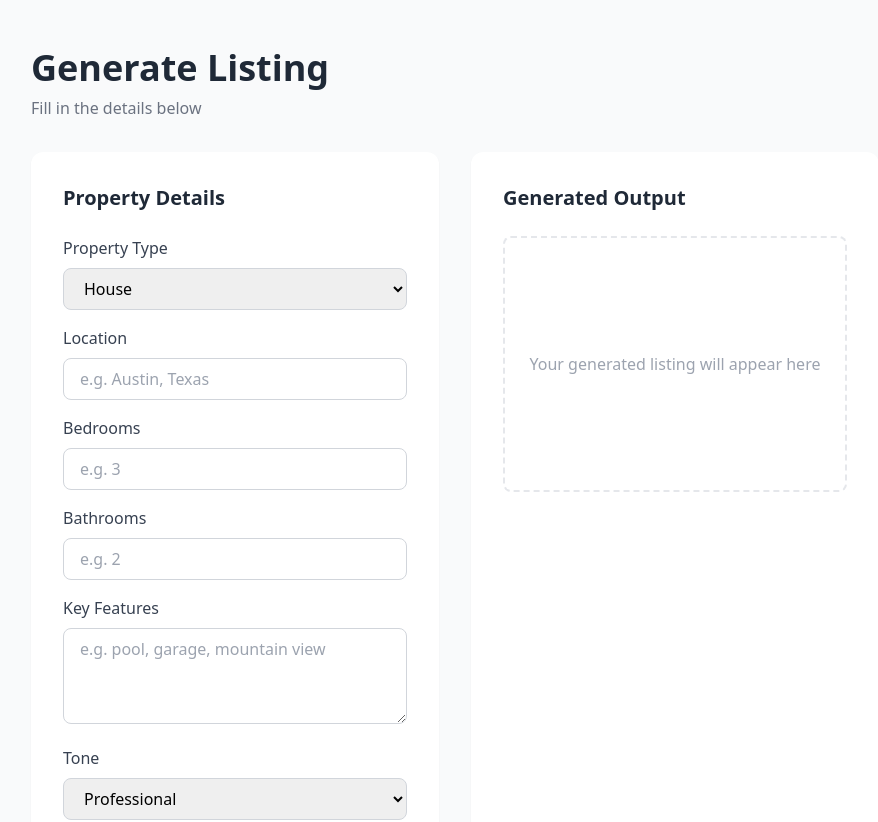
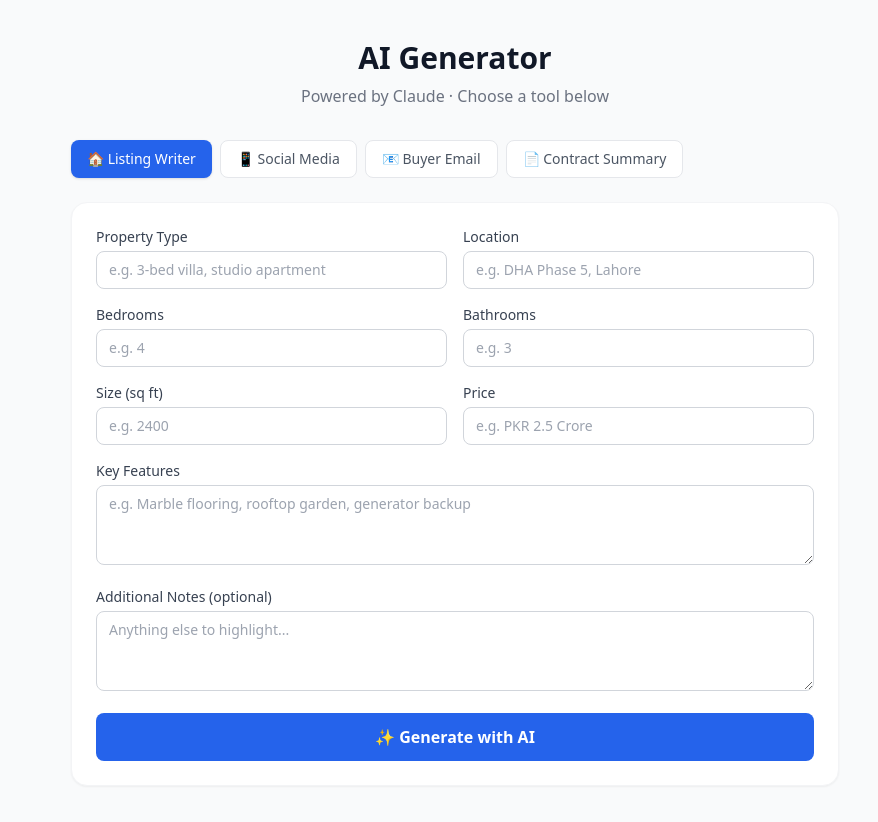
Before and after one commit to khancodewala/listingai, a Next.js app: page /generate in a window 1280 px wide. Shown: the top 822 px of the page, without its empty margins (185-1063 px from the left). Built offline with nearby package versions, Linux system fonts and the light colour scheme.

Commit message:
Add Claude AI integration

```diff
--- /dev/null
+++ b/app/api/generate/route.js
@@ -0,0 +1,57 @@
+import Anthropic from "@anthropic-ai/sdk";
+
+const client = new Anthropic({
+  apiKey: process.env.ANTHROPIC_API_KEY,
+});
+
+const SYSTEM_PROMPTS = {
+  listing: "You are an expert real estate copywriter. Write professional, engaging, and persuasive property listing descriptions that highlight key features, benefits, and lifestyle appeal. Format with a compelling headline, main description (150-200 words), and a bullet-point highlights section.",
+  social: "You are a social media expert for real estate. Create engaging posts for Instagram and Facebook. Include relevant emojis, a strong hook, property highlights, a call-to-action, and 5-8 relevant hashtags.",
+  email: "You are a professional real estate agent writing buyer follow-up emails. Write warm, personalized, and professional emails that build rapport and include a clear next step. Keep it concise but persuasive.",
+  contract: "You are a real estate attorney assistant. Summarize contracts in plain English. Structure: 1) Key Parties, 2) Property Details, 3) Price and Payment Terms, 4) Important Dates, 5) Key Conditions, 6) Important Clauses.",
+};
+
+function buildPrompt(feature, data) {
+  if (feature === "listing") {
+    return "Write a property listing for: Property Type: " + (data.propertyType || "Property") + ", Location: " + (data.location || "Not specified") + ", Bedrooms: " + (data.bedrooms || "N/A") + ", Bathrooms: " + (data.bathrooms || "N/A") + ", Size: " + (data.size || "N/A") + " sq ft, Price: " + (data.price || "N/A") + ", Key Features: " + (data.features || "N/A") + ", Notes: " + (data.notes || "None");
+  }
+  if (feature === "social") {
+    return "Create Instagram and Facebook posts for: Property Type: " + (data.propertyType || "Property") + ", Location: " + (data.location || "Not specified") + ", Price: " + (data.price || "N/A") + ", Highlights: " + (data.highlights || "N/A") + ", Target Buyer: " + (data.targetBuyer || "General buyers");
+  }
+  if (feature === "email") {
+    return "Write a buyer follow-up email. Agent: " + (data.agentName || "Agent") + ", Buyer: " + (data.buyerName || "Valued Client") + ", Property: " + (data.propertyAddress || "the property") + ", Showing Date: " + (data.showingDate || "recent showing") + ", Buyer Interests: " + (data.buyerInterests || "N/A") + ", Next Step: " + (data.nextStep || "schedule a follow-up call");
+  }
+  if (feature === "contract") {
+    return "Summarize this real estate contract in plain English: " + (data.contractText || "No contract text provided.");
+  }
+  return "Please provide details.";
+}
+
+export async function POST(request) {
+  try {
+    const body = await request.json();
+    const feature = body.feature;
+    const data = body;
+
+    if (!feature || !SYSTEM_PROMPTS[feature]) {
+      return Response.json({ error: "Invalid feature." }, { status: 400 });
+    }
+
+    const message = await client.messages.create({
+      model: "claude-sonnet-4-5",
+      max_tokens: 1024,
+      system: SYSTEM_PROMPTS[feature],
+      messages: [{ role: "user", content: buildPrompt(feature, data) }],
+    });
+
+    const result = message.content[0].text;
+    return Response.json({ success: true, result });
+
+  } catch (error) {
+    console.error("Claude API error:", error);
+    if (error.status === 401) {
+      return Response.json({ error: "Invalid API key." }, { status: 401 });
+    }
+    return Response.json({ error: "Generation failed. Please try again." }, { status: 500 });
+  }
+}
--- a/app/generate/page.js
+++ b/app/generate/page.js
@@ -1,86 +1,236 @@
 "use client";
+
 import { useState } from "react";
 
-export default function Generate() {
-  const [output, setOutput] = useState("");
+const TABS = [
+  { id: "listing", label: "🏠 Listing Writer" },
+  { id: "social",  label: "📱 Social Media" },
+  { id: "email",   label: "📧 Buyer Email" },
+  { id: "contract",label: "📄 Contract Summary" },
+];
+
+function ListingForm({ onGenerate, loading }) {
+  const [form, setForm] = useState({
+    propertyType: "", location: "", bedrooms: "", bathrooms: "",
+    size: "", price: "", features: "", notes: "",
+  });
+  const set = (k) => (e) => setForm((f) => ({ ...f, [k]: e.target.value }));
+
+  return (
+    <div className="space-y-4">
+      <div className="grid grid-cols-2 gap-4">
+        <Field label="Property Type" value={form.propertyType} onChange={set("propertyType")} placeholder="e.g. 3-bed villa, studio apartment" />
+        <Field label="Location" value={form.location} onChange={set("location")} placeholder="e.g. DHA Phase 5, Lahore" />
+        <Field label="Bedrooms" value={form.bedrooms} onChange={set("bedrooms")} placeholder="e.g. 4" />
+        <Field label="Bathrooms" value={form.bathrooms} onChange={set("bathrooms")} placeholder="e.g. 3" />
+        <Field label="Size (sq ft)" value={form.size} onChange={set("size")} placeholder="e.g. 2400" />
+        <Field label="Price" value={form.price} onChange={set("price")} placeholder="e.g. PKR 2.5 Crore" />
+      </div>
+      <Field label="Key Features" value={form.features} onChange={set("features")} placeholder="e.g. Marble flooring, rooftop garden, generator backup" textarea />
+      <Field label="Additional Notes (optional)" value={form.notes} onChange={set("notes")} placeholder="Anything else to highlight..." textarea />
+      <GenerateBtn onClick={() => onGenerate({ feature: "listing", ...form })} loading={loading} />
+    </div>
+  );
+}
+
+function SocialForm({ onGenerate, loading }) {
+  const [form, setForm] = useState({
+    propertyType: "", location: "", price: "", highlights: "", targetBuyer: "",
+  });
+  const set = (k) => (e) => setForm((f) => ({ ...f, [k]: e.target.value }));
+
+  return (
+    <div className="space-y-4">
+      <div className="grid grid-cols-2 gap-4">
+        <Field label="Property Type" value={form.propertyType} onChange={set("propertyType")} placeholder="e.g. Luxury penthouse" />
+        <Field label="Location" value={form.location} onChange={set("location")} placeholder="e.g. Gulberg III, Lahore" />
+        <Field label="Price" value={form.price} onChange={set("price")} placeholder="e.g. PKR 3.8 Crore" />
+        <Field label="Target Buyer" value={form.targetBuyer} onChange={set("targetBuyer")} placeholder="e.g. Young professionals, families" />
+      </div>
+      <Field label="Key Highlights" value={form.highlights} onChange={set("highlights")} placeholder="e.g. Stunning city views, modern kitchen, gym, pool" textarea />
+      <GenerateBtn onClick={() => onGenerate({ feature: "social", ...form })} loading={loading} />
+    </div>
+  );
+}
+
+function EmailForm({ onGenerate, loading }) {
+  const [form, setForm] = useState({
+    agentName: "", buyerName: "", propertyAddress: "",
+    showingDate: "", buyerInterests: "", nextStep: "",
+  });
+  const set = (k) => (e) => setForm((f) => ({ ...f, [k]: e.target.value }));
+
+  return (
+    <div className="space-y-4">
+      <div className="grid grid-cols-2 gap-4">
+        <Field label="Your Name (Agent)" value={form.agentName} onChange={set("agentName")} placeholder="e.g. Tauqeer Ahmed" />
+        <Field label="Buyer's Name" value={form.buyerName} onChange={set("buyerName")} placeholder="e.g. Mr. Ali Khan" />
+        <Field label="Property Address" value={form.propertyAddress} onChange={set("propertyAddress")} placeholder="e.g. House 12, Street 5, F-7/2, Islamabad" />
+        <Field label="Showing Date" value={form.showingDate} onChange={set("showingDate")} placeholder="e.g. Yesterday, 4 May 2026" />
+      </div>
+      <Field label="Buyer's Interests / Requirements" value={form.buyerInterests} onChange={set("buyerInterests")} placeholder="e.g. Needs 4 beds, school nearby, budget PKR 2 Crore" textarea />
+      <Field label="Suggested Next Step" value={form.nextStep} onChange={set("nextStep")} placeholder="e.g. Schedule a second visit this weekend" textarea />
+      <GenerateBtn onClick={() => onGenerate({ feature: "email", ...form })} loading={loading} />
+    </div>
+  );
+}
+
+function ContractForm({ onGenerate, loading }) {
+  const [contractText, setContractText] = useState("");
+
+  return (
+    <div className="space-y-4">
+      <div>
+        <label className="block text-sm font-medium text-gray-700 mb-1">
+          Paste Contract Text
+        </label>
+        <textarea
+          className="w-full border border-gray-300 rounded-lg px-3 py-2 text-sm focus:outline-none focus:ring-2 focus:ring-blue-500 min-h-[200px] resize-y"
+          placeholder="Paste the full contract text here. Claude will summarize it in plain English..."
+          value={contractText}
+          onChange={(e) => setContractText(e.target.value)}
+        />
+      </div>
+      <GenerateBtn onClick={() => onGenerate({ feature: "contract", contractText })} loading={loading} />
+    </div>
+  );
+}
+
+function Field({ label, value, onChange, placeholder, textarea }) {
+  const cls = "w-full border border-gray-300 rounded-lg px-3 py-2 text-sm focus:outline-none focus:ring-2 focus:ring-blue-500";
+  return (
+    <div className="col-span-1">
+      <label className="block text-sm font-medium text-gray-700 mb-1">{label}</label>
+      {textarea
+        ? <textarea className={cls + " min-h-[80px] resize-y"} value={value} onChange={onChange} placeholder={placeholder} />
+        : <input className={cls} value={value} onChange={onChange} placeholder={placeholder} />}
+    </div>
+  );
+}
+
+function GenerateBtn({ onClick, loading }) {
+  return (
+    <button
+      onClick={onClick}
+      disabled={loading}
+      className="w-full bg-blue-600 hover:bg-blue-700 disabled:bg-blue-400 text-white font-semibold py-3 px-6 rounded-lg transition-colors duration-200 flex items-center justify-center gap-2"
+    >
+      {loading ? (
+        <>
+          <svg className="animate-spin h-4 w-4" viewBox="0 0 24 24" fill="none">
+            <circle className="opacity-25" cx="12" cy="12" r="10" stroke="currentColor" strokeWidth="4" />
+            <path className="opacity-75" fill="currentColor" d="M4 12a8 8 0 018-8v8H4z" />
+          </svg>
+          Generating...
+        </>
+      ) : (
+        "✨ Generate with AI"
+      )}
+    </button>
+  );
+}
+
+function ResultBox({ result, onCopy, copied }) {
+  return (
+    <div className="mt-6 bg-gray-50 border border-gray-200 rounded-xl p-5">
+      <div className="flex justify-between items-center mb-3">
+        <h3 className="font-semibold text-gray-800">✅ Generated Result</h3>
+        <button
+          onClick={onCopy}
+          className="text-sm bg-white border border-gray-300 hover:bg-gray-100 text-gray-700 px-3 py-1.5 rounded-lg transition-colors"
+        >
+          {copied ? "✓ Copied!" : "Copy"}
+        </button>
+      </div>
+      <pre className="whitespace-pre-wrap text-sm text-gray-700 font-sans leading-relaxed">
+        {result}
+      </pre>
+    </div>
+  );
+}
+
+export default function GeneratePage() {
+  const [activeTab, setActiveTab] = useState("listing");
   const [loading, setLoading] = useState(false);
+  const [result, setResult] = useState("");
+  const [error, setError] = useState("");
+  const [copied, setCopied] = useState(false);
 
-  const handleGenerate = async () => {
+  const handleGenerate = async (payload) => {
     setLoading(true);
-    setOutput("AI Generated listing will appear here once API is connected!");
-    setLoading(false);
+    setResult("");
+    setError("");
+
+    try {
+      const res = await fetch("/api/generate", {
+        method: "POST",
+        headers: { "Content-Type": "application/json" },
+        body: JSON.stringify(payload),
+      });
+
+      const data = await res.json();
+
+      if (!res.ok || !data.success) {
+        setError(data.error || "Something went wrong. Please try again.");
+      } else {
+        setResult(data.result);
+      }
+    } catch (err) {
+      setError("Network error. Please check your connection.");
+    } finally {
+      setLoading(false);
+    }
+  };
+
+  const handleCopy = () => {
+    navigator.clipboard.writeText(result);
+    setCopied(true);
+    setTimeout(() => setCopied(false), 2000);
+  };
+
+  const forms = {
+    listing: <ListingForm onGenerate={handleGenerate} loading={loading} />,
+    social:  <SocialForm  onGenerate={handleGenerate} loading={loading} />,
+    email:   <EmailForm   onGenerate={handleGenerate} loading={loading} />,
+    contract:<ContractForm onGenerate={handleGenerate} loading={loading} />,
   };
 
   return (
-    <main className="min-h-screen bg-gray-50">
-      <div className="max-w-4xl mx-auto py-12 px-6">
-        <h1 className="text-4xl font-bold text-gray-800 mb-2">Generate Listing</h1>
-        <p className="text-gray-500 mb-8">Fill in the details below</p>
-        <div className="grid grid-cols-1 md:grid-cols-2 gap-8">
-          <div className="bg-white rounded-xl p-8 shadow-sm">
-            <h2 className="text-xl font-bold text-gray-800 mb-6">Property Details</h2>
-            <div className="mb-4">
-              <label className="block text-gray-700 font-medium mb-2">Property Type</label>
-              <select className="w-full border border-gray-300 rounded-lg px-4 py-2">
-                <option>House</option>
-                <option>Apartment</option>
-                <option>Condo</option>
-                <option>Villa</option>
-              </select>
+    <div className="min-h-screen bg-gray-50 py-10 px-4">
+      <div className="max-w-3xl mx-auto">
+        <div className="mb-8 text-center">
+          <h1 className="text-3xl font-bold text-gray-900">AI Generator</h1>
+          <p className="text-gray-500 mt-2">Powered by Claude · Choose a tool below</p>
+        </div>
+
+        <div className="flex gap-2 mb-6 flex-wrap">
+          {TABS.map((tab) => (
+            <button
+              key={tab.id}
+              onClick={() => { setActiveTab(tab.id); setResult(""); setError(""); }}
+              className={`px-4 py-2 rounded-lg text-sm font-medium transition-colors ${
+                activeTab === tab.id
+                  ? "bg-blue-600 text-white shadow"
+                  : "bg-white border border-gray-200 text-gray-600 hover:bg-gray-50"
+              }`}
+            >
+              {tab.label}
+            </button>
+          ))}
+        </div>
+
+        <div className="bg-white rounded-2xl shadow-sm border border-gray-100 p-6">
+          {forms[activeTab]}
+
+          {error && (
+            <div className="mt-4 bg-red-50 border border-red-200 text-red-700 text-sm rounded-lg px-4 py-3">
+              ⚠️ {error}
             </div>
-            <div className="mb-4">
-              <label className="block text-gray-700 font-medium mb-2">Location</label>
-              <input placeholder="e.g. Austin, Texas" className="w-full border border-gray-300 rounded-lg px-4 py-2" />
-            </div>
-            <div className="mb-4">
-              <label className="block text-gray-700 font-medium mb-2">Bedrooms</label>
-              <input placeholder="e.g. 3" className="w-full border border-gray-300 rounded-lg px-4 py-2" />
-            </div>
-            <div className="mb-4">
-              <label className="block text-gray-700 font-medium mb-2">Bathrooms</label>
-              <input placeholder="e.g. 2" className="w-full border border-gray-300 rounded-lg px-4 py-2" />
-            </div>
-            <div className="mb-4">
-              <label className="block text-gray-700 font-medium mb-2">Key Features</label>
-              <textarea placeholder="e.g. pool, garage, mountain view" className="w-full border border-gray-300 rounded-lg px-4 py-2 h-24" />
-            </div>
-            <div className="mb-4">
-              <label className="block text-gray-700 font-medium mb-2">Tone</label>
-              <select className="w-full border border-gray-300 rounded-lg px-4 py-2">
-                <option>Professional</option>
-                <option>Luxury</option>
-                <option>Friendly</option>
-              </select>
-            </div>
-            <div className="mb-6">
-              <label className="block text-gray-700 font-medium mb-2">Output Type</label>
-              <select className="w-full border border-gray-300 rounded-lg px-4 py-2">
-                <option>Property Listing</option>
-                <option>Social Media Caption</option>
-                <option>Buyer Email</option>
-              </select>
-            </div>
-            <button onClick={handleGenerate} className="w-full bg-blue-600 text-white font-bold py-3 rounded-lg hover:bg-blue-700">
-              {loading ? "Generating..." : "Generate with AI"}
-            </button>
-          </div>
-          <div className="bg-white rounded-xl p-8 shadow-sm">
-            <h2 className="text-xl font-bold text-gray-800 mb-6">Generated Output</h2>
-            {output ? (
-              <div>
-                <p className="text-gray-700 leading-relaxed">{output}</p>
-                <button className="mt-6 w-full border border-blue-600 text-blue-600 font-bold py-3 rounded-lg hover:bg-blue-50">
-                  Copy to Clipboard
-                </button>
-              </div>
-            ) : (
-              <div className="h-64 flex items-center justify-center text-gray-400 border-2 border-dashed border-gray-200 rounded-lg">
-                Your generated listing will appear here
-              </div>
-            )}
-          </div>
+          )}
+
+          {result && <ResultBox result={result} onCopy={handleCopy} copied={copied} />}
         </div>
       </div>
-    </main>
+    </div>
   );
 }
--- a/package.json
+++ b/package.json
@@ -9,6 +9,7 @@
     "lint": "eslint"
   },
   "dependencies": {
+    "@anthropic-ai/sdk": "^0.94.0",
     "next": "^14.2.35",
     "react": "^18.3.1",
     "react-dom": "^18.3.1"
```
Also changed, not shown: 1 other file (tests, documents, lock files or other folders).
